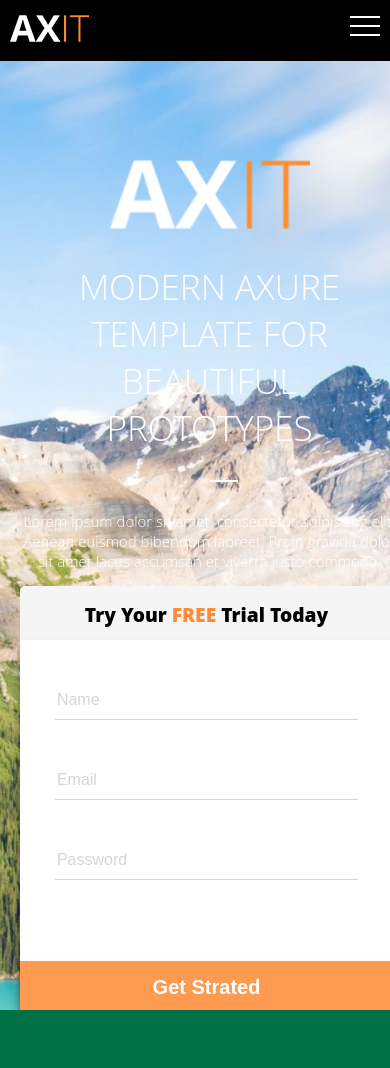
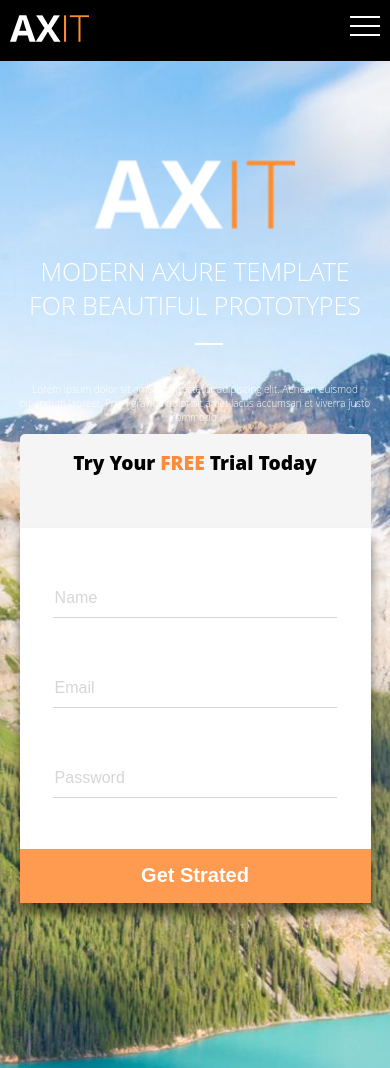
Before and after one commit to ArtemTheDev/Axit, a plain HTML site: page index.html in a window 390 px wide. Shown: the top 1068 px of the page. Drawn offline with Linux system fonts and the light colour scheme.

Commit message:
Add files via upload

```diff
--- a/css/style.css
+++ b/css/style.css
@@ -56,13 +56,11 @@ body {
     z-index: 100;
 }
 
-.header {
-	padding-top:60px;
-}
+.header_inner_text img { width:200px; }
 
 .slider {
 	width:100%;
-	height:714px;
+	height:774px;
 	overflow:hidden;
 	position: relative;
 }
@@ -72,7 +70,7 @@ body {
 	background-size: cover;
 	background-position: center center;
     width: 100%;
-    height: 714px;
+    height: 774px;
     opacity:0;
     transition:0.5s;
 }
@@ -87,7 +85,7 @@ body {
 
 
 .header_content {
-	padding-top: 100px;
+	padding-top: 160px;
     z-index: 1;
     position: absolute;
     margin-left:auto; margin-right:auto;
@@ -109,7 +107,7 @@ body {
 }
 
 .reg {
-	top: 100px;
+	top: 160px;
     position: absolute;
     width: 374px;
     height: 375px;
@@ -146,7 +144,7 @@ body {
 
 .up .text {justify-content: center; display: flex; padding-top: 15px; font-weight:800; font-size:larger;}
 
-.mid input{ border: none;  border-bottom: 1px solid #d6d6d6; margin-top:50px; width:80%; color:black;
+.mid input{ border: none;  border-bottom: 1px solid #d6d6d6; margin-top:60px; width:80%; color:black;
 padding-bottom: 10px; font-size: 16px; transition: .3s;
 }
 .mid input::-webkit-input-placeholder { color: #d6d6d6; }
@@ -296,7 +294,18 @@ padding-bottom: 10px; font-size: 16px; transition: .3s;
 
 	/**RegForm change position**/
 	.reg {position: unset;}
-	.slider {height:950px; text-align: -webkit-center;}
-	.sliderInner { height:950px; }
+	.slider {height:1100px; text-align: -webkit-center;}
+	.sliderInner { height:1100px; }
 
 }
+
+/** VERY SMALL RESOLUTIONS **/
+@media(max-width:420px) {
+	.header_inner_text { width:100%; }
+	.header_desc1 {font-size: 25px;}
+	.header_desc2 {font-size:10px;}
+	.reg{ width:100%; }
+	.reg .up {height:94px;}
+}
+
+@media(max-width:240px) { .header_inner_text img { width:100%; } }
--- a/index.html
+++ b/index.html
@@ -47,7 +47,7 @@
 			<div class = 'slider'>
 				<div class = 'header_content'>
 					<div class = 'header_inner_text'>
-						<img src="img/LogoHeader.png" style="width: 200px;">
+						<img src="img/LogoHeader.png">
 						<h2 class = 'header_desc1'>MODERN AXURE TEMPLATE
 						FOR BEAUTIFUL PROTOTYPES</h2>
 						<span></span>
```
